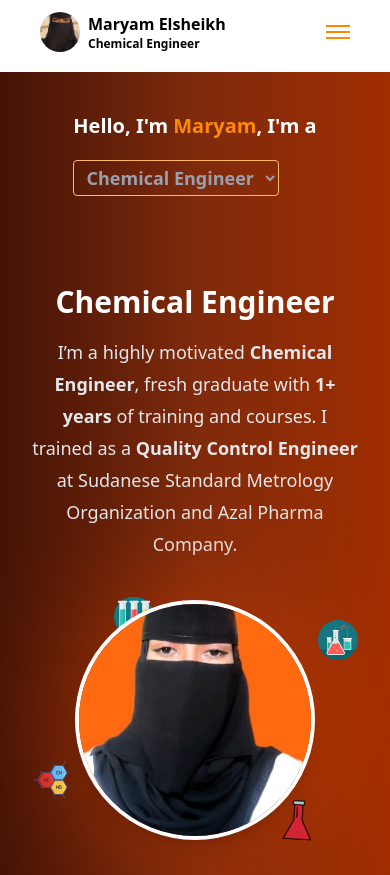
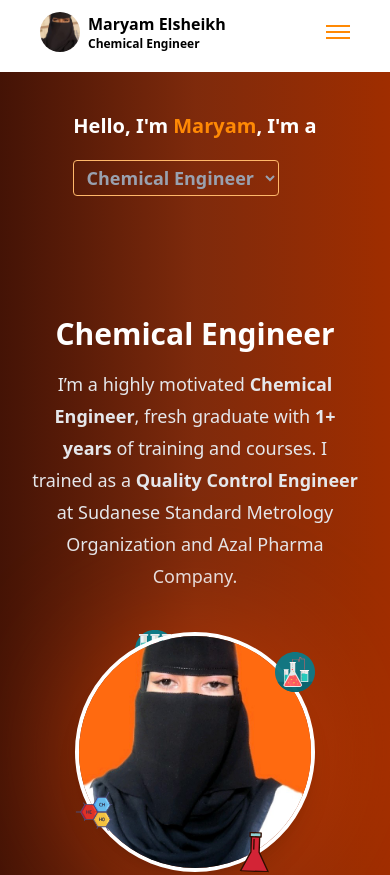
Before and after one commit to ali007-depug/Maryam-Elsheikh, a React (Vite) app: page / in a window 390 px wide. Shown: the top 875 px of the page. Built offline with nearby package versions, Linux system fonts and the light colour scheme.

Commit message:
fix : responsive layout

```diff
--- a/src/components/Hero/ContentWriter.tsx
+++ b/src/components/Hero/ContentWriter.tsx
@@ -6,8 +6,8 @@ export default function ContentWriter() {
 
 function Hero() {
   return (
-    <section className="flex flex-col items-center  bg-gradient-to-r from-gray-900 via-gray-800 to-gray-700 rounded shadow-lg min-h-[60dvh] md:min-h-[90dvh]">
-      <div className="flex flex-col md:flex-row justify-between gap-8 sm:gap-10 px-4 sm:px-8 py-10 sm:py-12">
+    <section className="flex flex-col items-center  bg-gradient-to-r from-gray-900 via-gray-800 to-gray-700 rounded shadow-lg py-8 ">
+      <div className="flex flex-col md:flex-row justify-between gap-10 sm:gap-10 px-4 sm:px-8 py-10 sm:py-12">
         {/* text */}
         <Text />
         {/* img */}
@@ -21,7 +21,7 @@ function Hero() {
 
 function Text() {
   return (
-    <div className="w-full md:w-1/2 text-center md:text-center">
+    <div className="w-full md:w-1/2 text-center">
       <h2 className="text-2xl sm:text-3xl md:text-4xl font-bold text-white mb-4">
         Content Writer
       </h2>
@@ -50,7 +50,7 @@ function Text() {
 
 function Img() {
   return (
-    <div className="relative flex justify-center items-center self-start">
+    <div className="relative bg-ed-200 self-start w-fit mx-auto flex justify-center items-center">
       {/* background glow */}
       <motion.div
         animate={{ scale: [1, 1.1, 1] }}
--- a/src/components/Hero/Engineer.tsx
+++ b/src/components/Hero/Engineer.tsx
@@ -6,8 +6,8 @@ export default function Engineer() {
 
 function Hero() {
   return (
-    <section className="flex flex-col  items-center  bg-gradient-to-r from-orange-950 via-orange-900 to-orange-800 rounded shadow-lg h-[80dvh]">
-        <div className="flex flex-col md:flex-row  justify-between gap-10 px-8 py-12">
+    <section className="flex flex-col  items-center  bg-gradient-to-r from-orange-950 via-orange-900 to-orange-800 rounded shadow-lg py-8 ">
+        <div className="flex flex-col md:flex-row justify-between gap-10 px-8 py-12">
       {/* text */}
       <Text />
       {/* img */}
@@ -40,7 +40,7 @@ function Text() {
 
 function Img() {
   return (
-    <div className="relative flex justify-center items-center">
+    <div className="relative  w-fit mx-auto flex justify-center items-center">
       {/* background glow */}
       <motion.div
         animate={{ scale: [1, 1.1, 1] }}
--- a/src/components/Hero/Hero.tsx
+++ b/src/components/Hero/Hero.tsx
@@ -11,8 +11,8 @@ export default function Hero({
   handlePortfolioType,
 }: HeroProps) {
   return (
-    <div className={`relative top-18 w-full h-[100dvh] z-1 ${portfolioType === "Chemical Engineer" ? "bg-gradient-to-r from-orange-950 via-orange-900 to-orange-800" : "bg-gradient-to-r from-gray-900 via-gray-800 to-gray-700" }`}>
-      <div className="flex flex-col items-center gap-5 mb-10">
+    <div className={`relative top-18 w-full min-h-[90dvh] z-1 ${portfolioType === "Chemical Engineer" ? "bg-gradient-to-r from-orange-950 via-orange-900 to-orange-800" : "bg-gradient-to-r from-gray-900 via-gray-800 to-gray-700" }`}>
+      <div className="flex flex-col items-center justify-center gap-5 mb-10">
         {/* select wrapper */}
         <div className="flex flex-col md:flex-row gap-3 md:gap-2 items-start md:items-center mt-10">
   <h1 className="text-xl sm:text-2xl font-bold leading-snug text-white">
```
Also changed, not shown: 7 other files (tests, documents, lock files or other folders).
